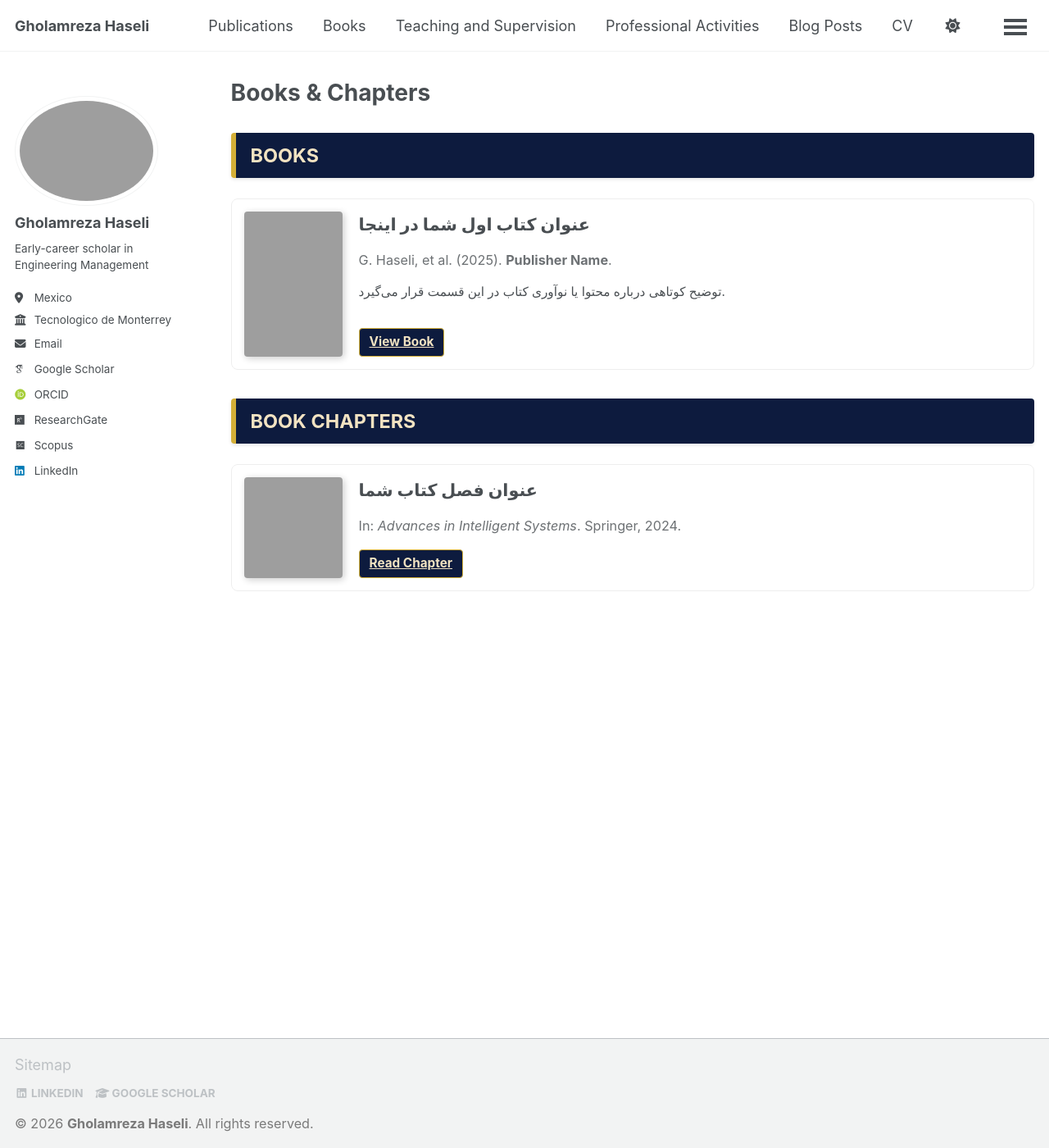
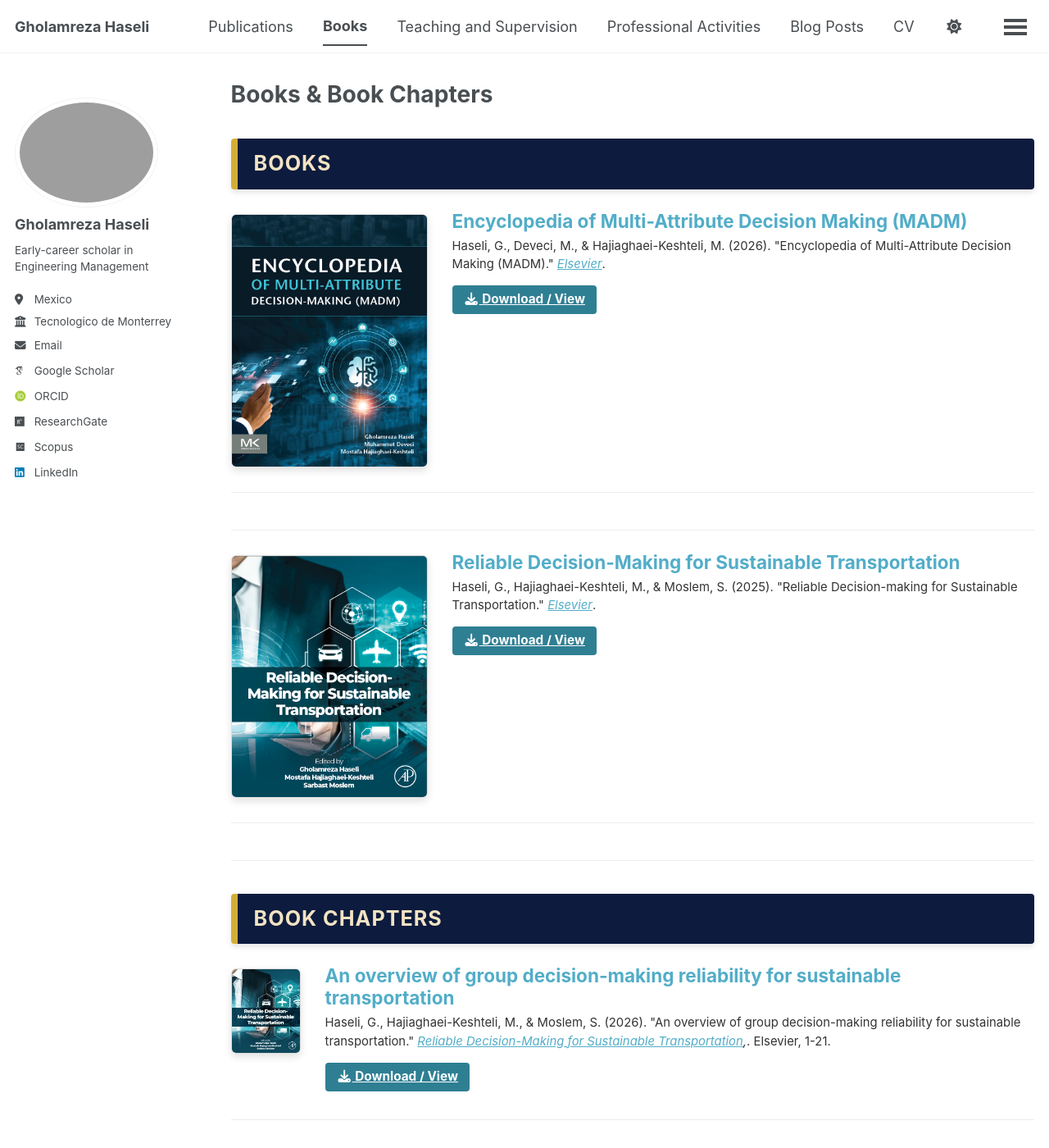
Before and after one commit to Gholamreza-Haseli/Gholamreza-Haseli.github.io, a Jekyll site: the page built from _pages/talks.html, in a window 1280 px wide and 1400 px high. Shown: the whole window at 82% size. Built offline with Jekyll 4.4.1, drawn with Linux system fonts in a browser that asks for light colours; some web fonts are replaced; a script bundle is joined from its source files by our own code; library files that are not in the unit come from our copies; some of the changed text lies outside the part shown.

Commit message:
Update talks.html

```diff
--- a/_pages/talks.html
+++ b/_pages/talks.html
@@ -1,114 +1,61 @@
 ---
 layout: archive
-title: "Books & Chapters"
-permalink: /books/
+title: "Books & Book Chapters"
+permalink: /talks/
 author_profile: true
 ---
 
 {% include base_path %}
 
 <style>
-  .activity-section { margin-top: 30px; }
-
   /* استایل باکس تیترهای اصلی POMS */
   .poms-header {
     background-color: #0d1b3e;
     color: #f2e3c2;
-    padding: 10px 18px;
+    padding: 12px 20px;
     border-radius: 4px;
-    margin: 35px 0 25px 0;
-    border-left: 6px solid #d4af37;
-    font-size: 1.3em;
+    margin: 40px 0 25px 0;
+    border-left: 8px solid #d4af37;
+    font-size: 1.4em;
     font-weight: bold;
-    display: flex;
-    align-items: center;
-    box-shadow: 0 2px 4px rgba(0,0,0,0.1);
     text-transform: uppercase;
+    letter-spacing: 1px;
+    box-shadow: 0 4px 6px rgba(0,0,0,0.1);
   }
 
-  /* استایل کارت کتاب */
-  .book-card {
-    display: flex;
-    gap: 20px;
-    margin-bottom: 30px;
-    padding: 15px;
-    border: 1px solid var(--border-color, #eee);
-    border-radius: 8px;
-    background: var(--receiver-msg-bg, transparent);
-    transition: transform 0.2s ease;
+  /* جداکننده ظریف بین آیتم‌ها برای نظم بیشتر */
+  .book-item-wrapper {
+    margin-bottom: 25px;
+    padding-bottom: 15px;
+    border-bottom: 1px solid var(--border-color, #eee);
   }
 
-  .book-card:hover {
-    transform: translateY(-3px);
-    box-shadow: 0 4px 12px rgba(0,0,0,0.1);
-  }
-
-  .book-cover {
-    width: 120px;
-    height: auto;
-    border-radius: 4px;
-    box-shadow: 2px 2px 8px rgba(0,0,0,0.2);
-    flex-shrink: 0;
-  }
-
-  .book-details {
-    flex-grow: 1;
-  }
-
-  .book-title {
-    font-size: 1.15em;
-    font-weight: bold;
-    color: var(--primary-color);
-    margin-bottom: 8px;
-    display: block;
-  }
-
-  .download-btn {
-    display: inline-block;
-    margin-top: 12px;
-    padding: 5px 12px;
-    background-color: #0d1b3e;
-    color: #f2e3c2 !important;
-    border-radius: 4px;
-    font-size: 0.85em;
-    text-decoration: none;
-    font-weight: bold;
-    border: 1px solid #d4af37;
-  }
-
-  .download-btn:hover {
-    background-color: #d4af37;
-    color: #0d1b3e !important;
+  /* تنظیم فاصله متن‌ها برای جلوگیری از چسبندگی */
+  .activity-list {
+    margin-top: 20px;
   }
 </style>
 
-<div class="activity-section">
+{% assign all_talks = site.talks | sort: "priority" %}
 
-  <div class="poms-header">Books</div>
+<div class="poms-header">Books</div>
+<div class="activity-list">
+  {% for post in all_talks %}
+    {% if post.category == "books" %}
+      <div class="book-item-wrapper">
+        {% include archive-single-talk.html %}
+      </div>
+    {% endif %}
+  {% endfor %}
+</div>
 
-  <div class="book-card">
-    <img src="{{ base_path }}/images/book1-cover.jpg" class="book-cover" alt="Book Cover">
-    <div class="book-details">
-      <span class="book-title">عنوان کتاب اول شما در اینجا</span>
-      <p style="font-size: 0.9em; opacity: 0.8; margin-bottom: 5px;">
-        G. Haseli, et al. (2025). <strong>Publisher Name</strong>.
-      </p>
-      <p style="font-size: 0.85em; line-height: 1.5;">توضیح کوتاهی درباره محتوا یا نوآوری کتاب در این قسمت قرار می‌گیرد.</p>
-      <a href="{{ base_path }}/files/book1.pdf" class="download-btn">View Book</a>
-    </div>
-  </div>
-
-  <div class="poms-header">Book Chapters</div>
-
-  <div class="book-card">
-    <img src="{{ base_path }}/images/chapter1-cover.jpg" class="book-cover" alt="Chapter Cover">
-    <div class="book-details">
-      <span class="book-title">عنوان فصل کتاب شما</span>
-      <p style="font-size: 0.9em; opacity: 0.8; margin-bottom: 5px;">
-        In: <em>Advances in Intelligent Systems</em>. Springer, 2024.
-      </p>
-      <a href="{{ base_path }}/files/chapter1.pdf" class="download-btn">Read Chapter</a>
-    </div>
-  </div>
-
+<div class="poms-header">Book Chapters</div>
+<div class="activity-list">
+  {% for post in all_talks %}
+    {% if post.category == "chapters" %}
+      <div class="book-item-wrapper">
+        {% include archive-single-talk.html %}
+      </div>
+    {% endif %}
+  {% endfor %}
 </div>
```
